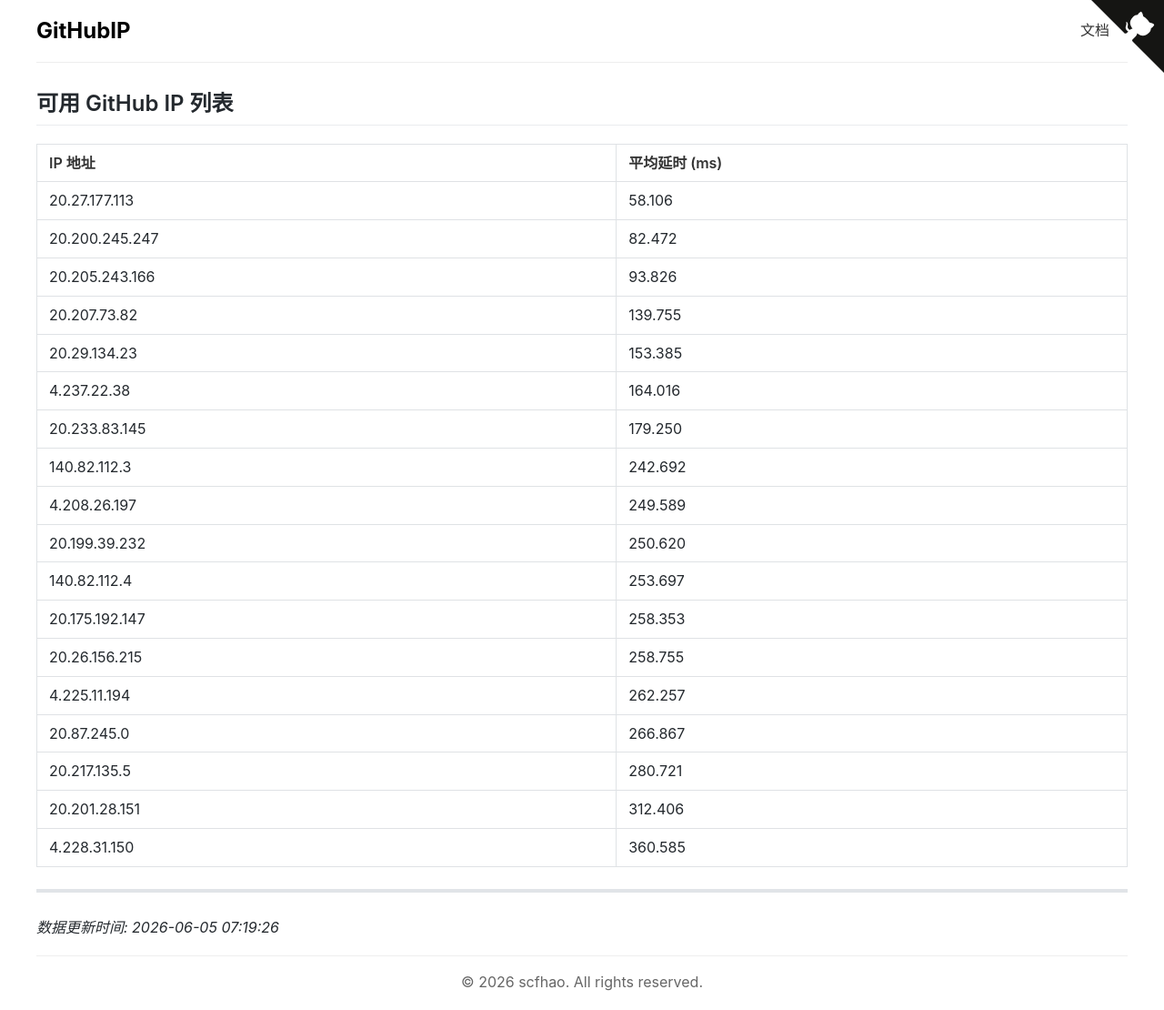
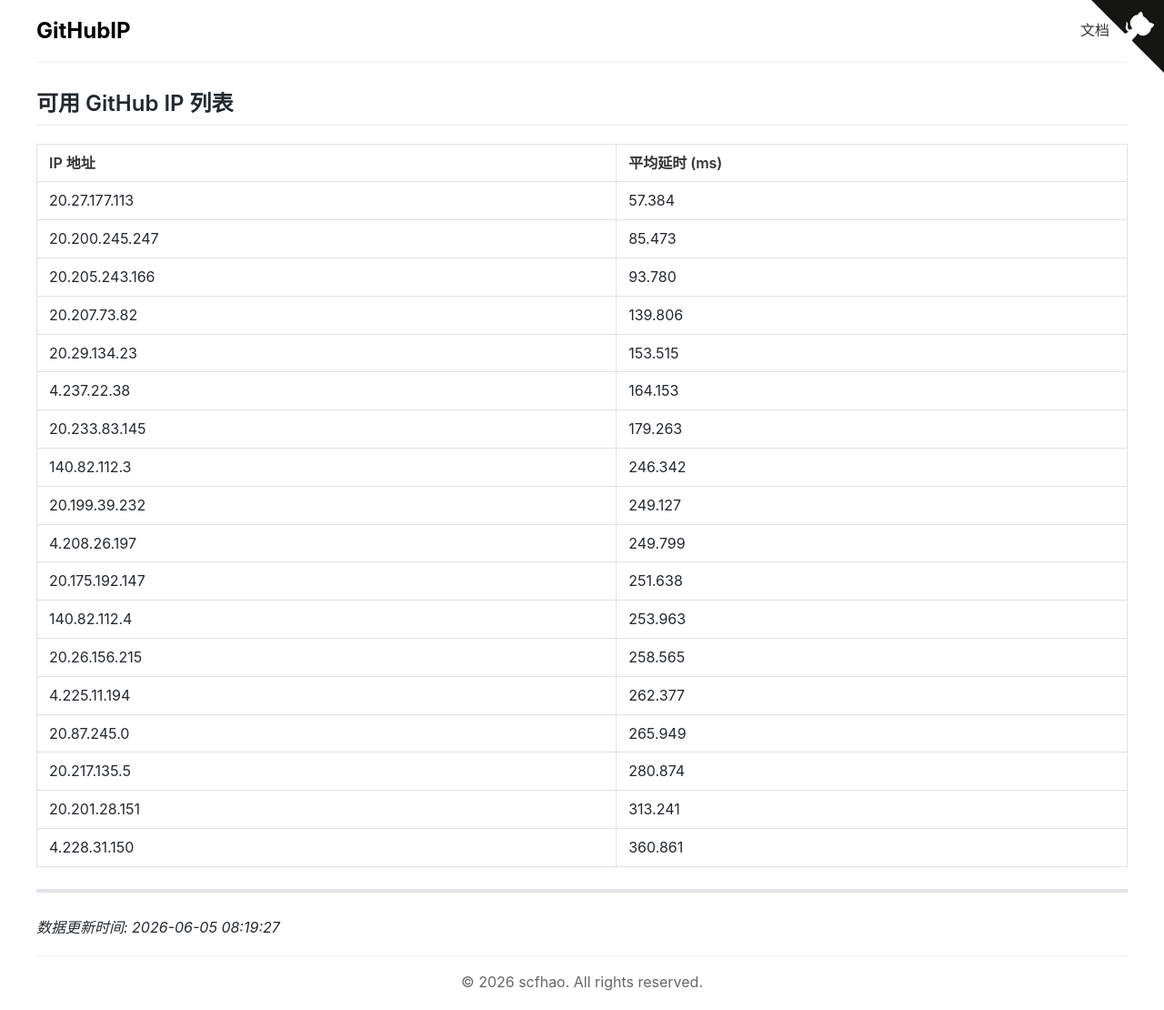
Before and after one commit to scfhao/GitHubIP, a Jekyll site: the page built from index.md, in a window 1280 px wide. Shown: the whole page at 91% size. Built offline with Jekyll 4.4.1, drawn with Linux system fonts in a browser that asks for light colours.

Commit message:
自动脚本执行 - 2026-06-05 08:19:28

```diff
--- a/index.md
+++ b/index.md
@@ -1,32 +1,32 @@
 ---
 layout: home
 title: GitHub IP 列表
-date: 2026-06-05 07:19:26
+date: 2026-06-05 08:19:27
 ---
 
 ## 可用 GitHub IP 列表
 
 | IP 地址 | 平均延时 (ms) |
 |---------|--------------|
-| 20.27.177.113 | 58.106 |
-| 20.200.245.247 | 82.472 |
-| 20.205.243.166 | 93.826 |
-| 20.207.73.82 | 139.755 |
-| 20.29.134.23 | 153.385 |
-| 4.237.22.38 | 164.016 |
-| 20.233.83.145 | 179.250 |
-| 140.82.112.3 | 242.692 |
-| 4.208.26.197 | 249.589 |
-| 20.199.39.232 | 250.620 |
-| 140.82.112.4 | 253.697 |
-| 20.175.192.147 | 258.353 |
-| 20.26.156.215 | 258.755 |
-| 4.225.11.194 | 262.257 |
-| 20.87.245.0 | 266.867 |
-| 20.217.135.5 | 280.721 |
-| 20.201.28.151 | 312.406 |
-| 4.228.31.150 | 360.585 |
+| 20.27.177.113 | 57.384 |
+| 20.200.245.247 | 85.473 |
+| 20.205.243.166 | 93.780 |
+| 20.207.73.82 | 139.806 |
+| 20.29.134.23 | 153.515 |
+| 4.237.22.38 | 164.153 |
+| 20.233.83.145 | 179.263 |
+| 140.82.112.3 | 246.342 |
+| 20.199.39.232 | 249.127 |
+| 4.208.26.197 | 249.799 |
+| 20.175.192.147 | 251.638 |
+| 140.82.112.4 | 253.963 |
+| 20.26.156.215 | 258.565 |
+| 4.225.11.194 | 262.377 |
+| 20.87.245.0 | 265.949 |
+| 20.217.135.5 | 280.874 |
+| 20.201.28.151 | 313.241 |
+| 4.228.31.150 | 360.861 |
 
 ---
 
-*数据更新时间: 2026-06-05 07:19:26*
+*数据更新时间: 2026-06-05 08:19:27*
```
